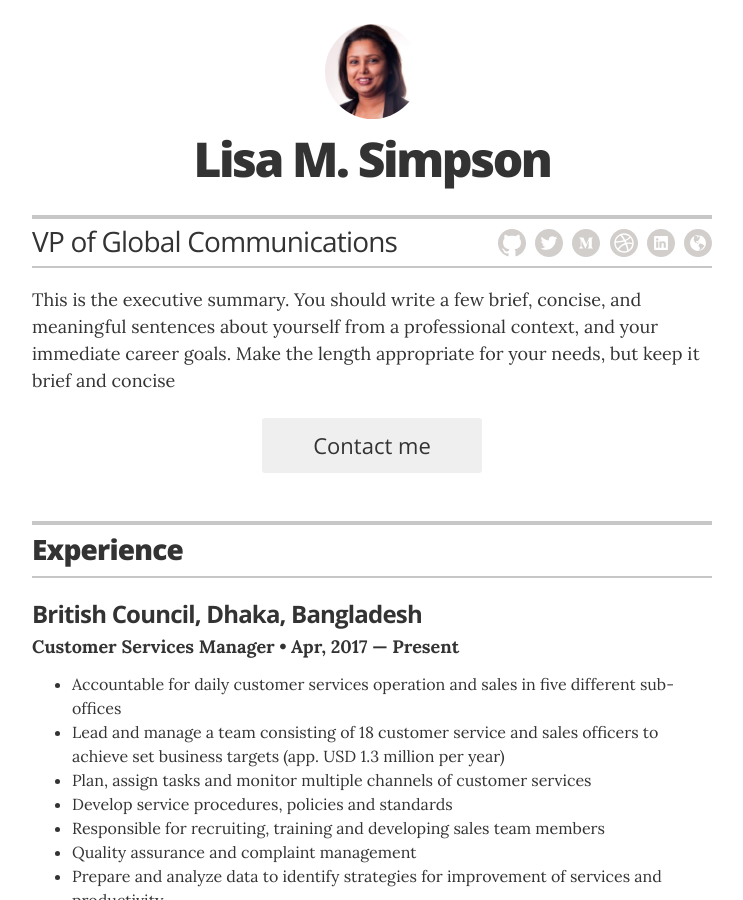
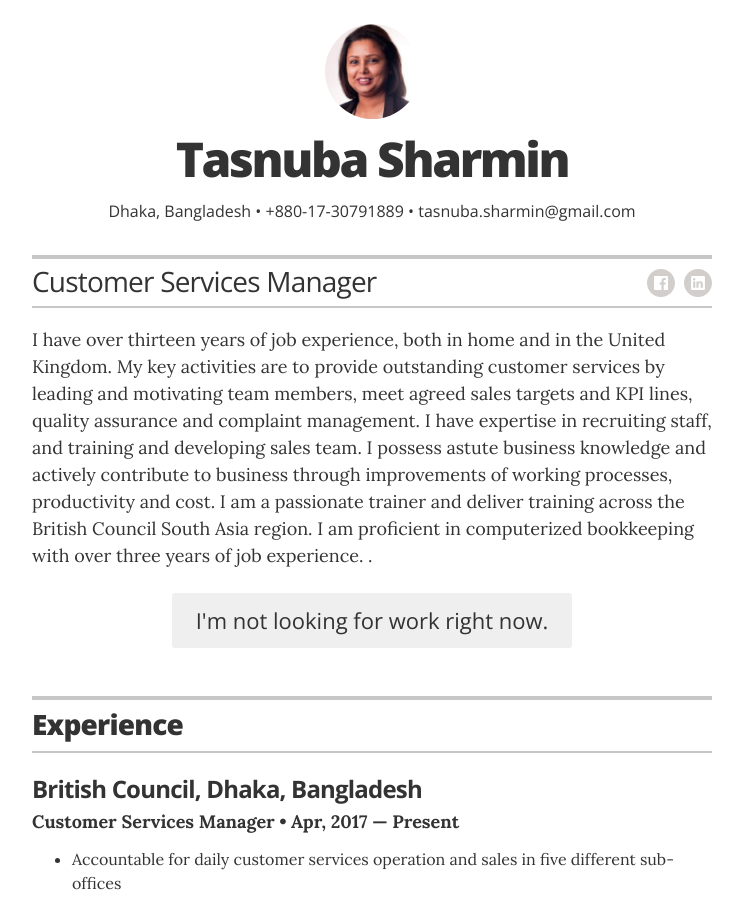
Before and after one commit to Tasnuba-s/resume, a Jekyll site: the page built from index.html, in a window 1280 px wide and 900 px high. Shown: the whole window, without its empty margins (268-1011 px from the left). Built offline with Jekyll 4.4.1, drawn with Linux system fonts in a browser that asks for light colours.

Commit message:
Update _config.yml

```diff
--- a/_config.yml
+++ b/_config.yml
@@ -1,6 +1,6 @@
 # Site settings
-title: "Jekyll Resume Template"
-description: "A resume template for Jekyll and GitHub Pages sites."
+title: "Tasnuba Sharmin"
+description: "Tasnuba Sharmin Resume."
 
 # Build settings
 markdown: kramdown
@@ -10,26 +10,27 @@ sass:
 
 # Resume settings
 resume_avatar:                  "true"
-resume_name:                    "Lisa M. Simpson"
-resume_title:                   "VP of Global Communications"
+resume_name:                    "Tasnuba Sharmin"
+resume_title:                   "Customer Services Manager"
 
 # used for the contact button in _layouts/resume.html
-resume_contact_email:           "lisasimpson@youremailaddress.com"
+resume_contact_email:           "tasnuba.sharmin@gmail.com"
 
 # the next two items are used for schema itemprops in _layouts/resume.html
-resume_contact_telephone:       "555-7334"
-resume_contact_address:         "742 Evergreen Terrace, Springfield"
+resume_contact_telephone:       "+880-17-30791889"
+resume_contact_address:         "Dhaka, Bangladesh"
 
-resume_header_contact_info:     "742 Evergreen Terrace, Springfield • 555-7334 • lisasimpson@youremailaddress.com"
-display_header_contact_info:    "false"
+resume_header_contact_info:     "Dhaka, Bangladesh • +880-17-30791889 • tasnuba.sharmin@gmail.com"
+display_header_contact_info:    "true"
 
-resume_header_intro: "<p>This is the executive summary. You should write a few brief, concise, and meaningful sentences about yourself from a professional context, and your immediate career goals. Make the length appropriate for your needs, but keep it brief and concise</p>"
+resume_header_intro: "<p>I have over thirteen years of job experience, both in home and in the United Kingdom. My key activities are to provide outstanding customer services by leading and motivating team members, meet agreed sales targets and KPI lines, quality assurance and complaint management. I have expertise in recruiting staff, and training and developing sales team. I possess astute business knowledge and actively contribute to business through improvements of working processes, productivity and cost. I am a passionate trainer and deliver training across the British Council South Asia region. I am proficient in computerized bookkeeping with over three years of job experience.
+.</p>"
 
 # use "yes" to display the email contact button,
 # "no" to display an "I'm not looking for work" message,
 # or remove the resume_looking_for_work option entirely
 # to leave blank
-resume_looking_for_work:        "yes"
+resume_looking_for_work:        "no"
 
 # Decide which sections to use
 # comment out to hide
@@ -45,14 +46,14 @@ resume_section_associations:    true
 # Resume social links
 # uncomment the options you wish to display, and add your own URL
 resume_social_links:
-  resume_github_url:            "https://github.com/jglovier/resume-template"
-  resume_twitter_url:           "http://twitter.com/jglovier"
-  resume_dribbble_url:          "https://dribbble.com/jag"
-  # resume_facebook_url:          "insert Facebook URL here"
-  resume_linkedin_url:          "https://www.linkedin.com/in/joelglovier"
-  # resume_instagram_url:         "insert your Instagram URL here"
-  resume_website_url:           "http://joelglovier.com"
-  resume_medium_url:            "https://medium.com/@jglovier"
+  # resume_github_url:            "N/A"
+  # resume_twitter_url:           "N/A"
+  # resume_dribbble_url:          "N/A"
+  resume_facebook_url:          "https://www.facebook.com/tasnubas"
+  resume_linkedin_url:          "https://www.linkedin.com/in/tasnuba-s"
+  # resume_instagram_url:         "N/A"
+  # resume_website_url:           "N/A"
+  # resume_medium_url:            "N/A"
 resume_print_social_links:      true
 
 # Design settings
```
